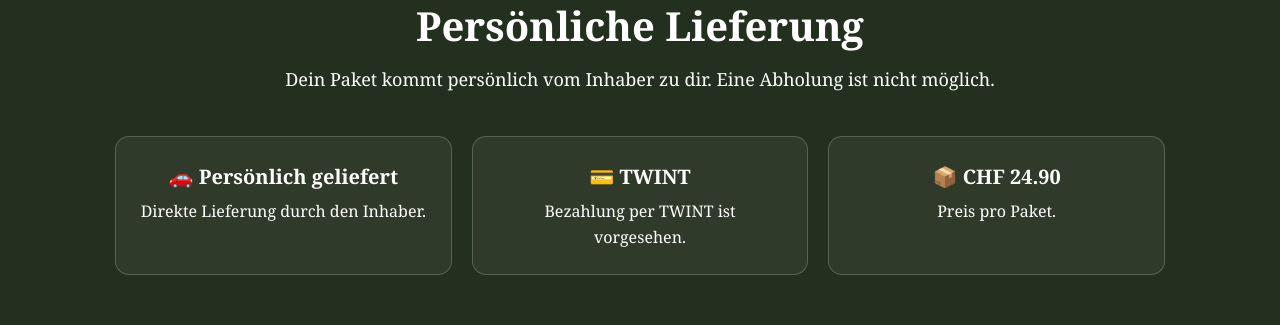
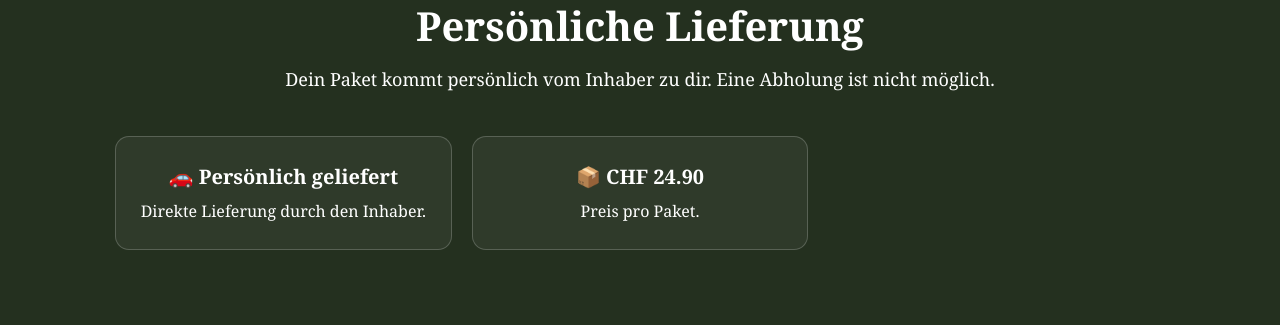
Before and after one commit to gianmattialanfranchi-lgtm/Spaghetti-valposchiavo, a plain HTML site: page index.html in a window 1280 px wide. Shown: the part 1908-2233 px from the top of the page. Drawn offline with Linux system fonts and the light colour scheme.

Commit message:
Update index.html

```diff
--- a/index.html
+++ b/index.html
@@ -136,7 +136,7 @@
       <p class="subtitle">Dein Paket kommt persönlich vom Inhaber zu dir. Eine Abholung ist nicht möglich.</p>
       <div class="delivery-grid">
         <div class="delivery-item"><strong>🚗 Persönlich geliefert</strong>Direkte Lieferung durch den Inhaber.</div>
-        <div class="delivery-item"><strong>💳 TWINT</strong>Bezahlung per TWINT ist vorgesehen.</div>
+
         <div class="delivery-item"><strong>📦 CHF 24.90</strong>Preis pro Paket.</div>
       </div>
     </div>
```
